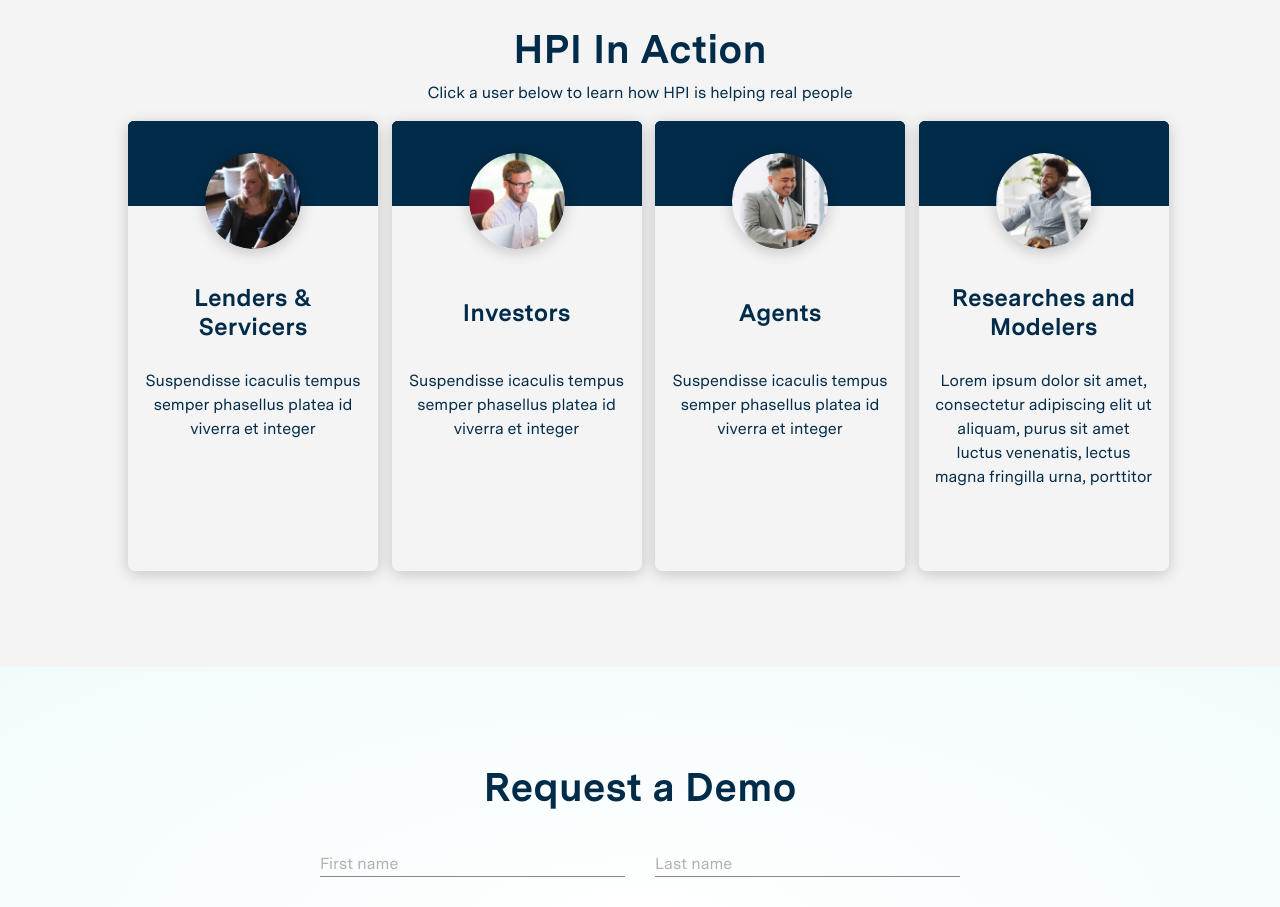
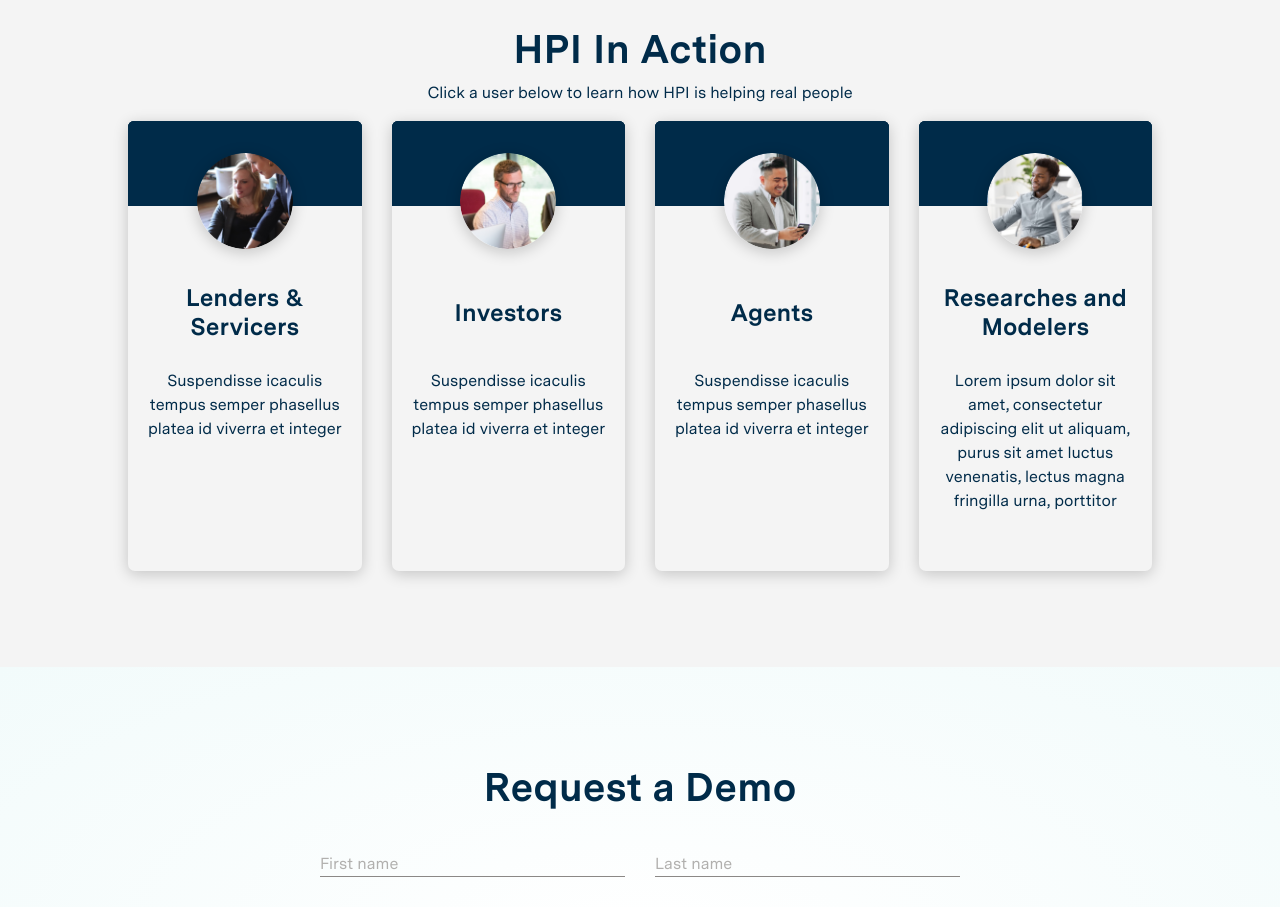
Before and after one commit to hanseulshim/radian-hpi, a React (Create React App) app: page / in a window 1280 px wide. Shown: the part 4366-5273 px from the top of the page. Built offline with nearby package versions, Linux system fonts and the light colour scheme.

Commit message:
hotfix card responsiveness

```diff
--- a/src/styles/hpiInAction.scss
+++ b/src/styles/hpiInAction.scss
@@ -24,8 +24,8 @@
       align-items: center;
       position: relative;
       border-radius: 7px;
-      min-width: 250px;
-      width: 250px;
+      width: 100%;
+      max-width: 250px;
       height: 450px;
       padding: 0 1em;
       z-index: 1;
```
